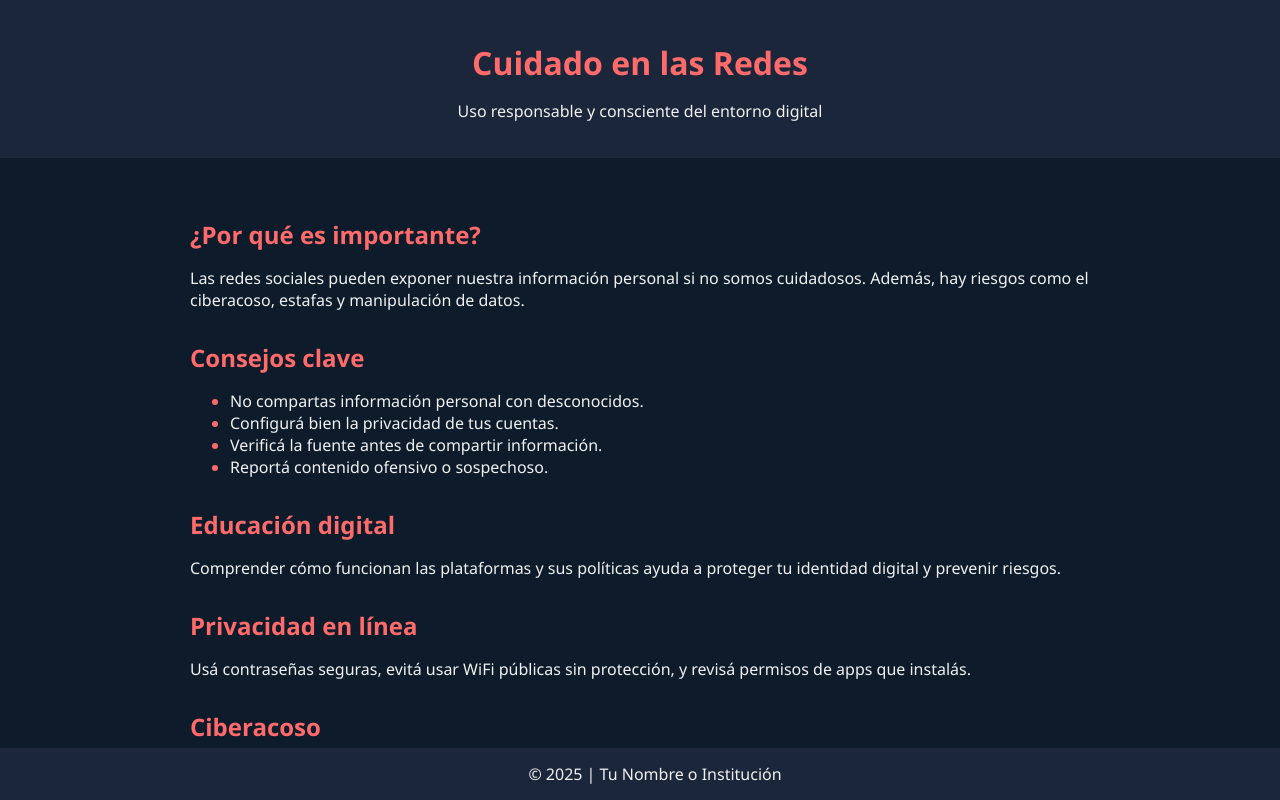
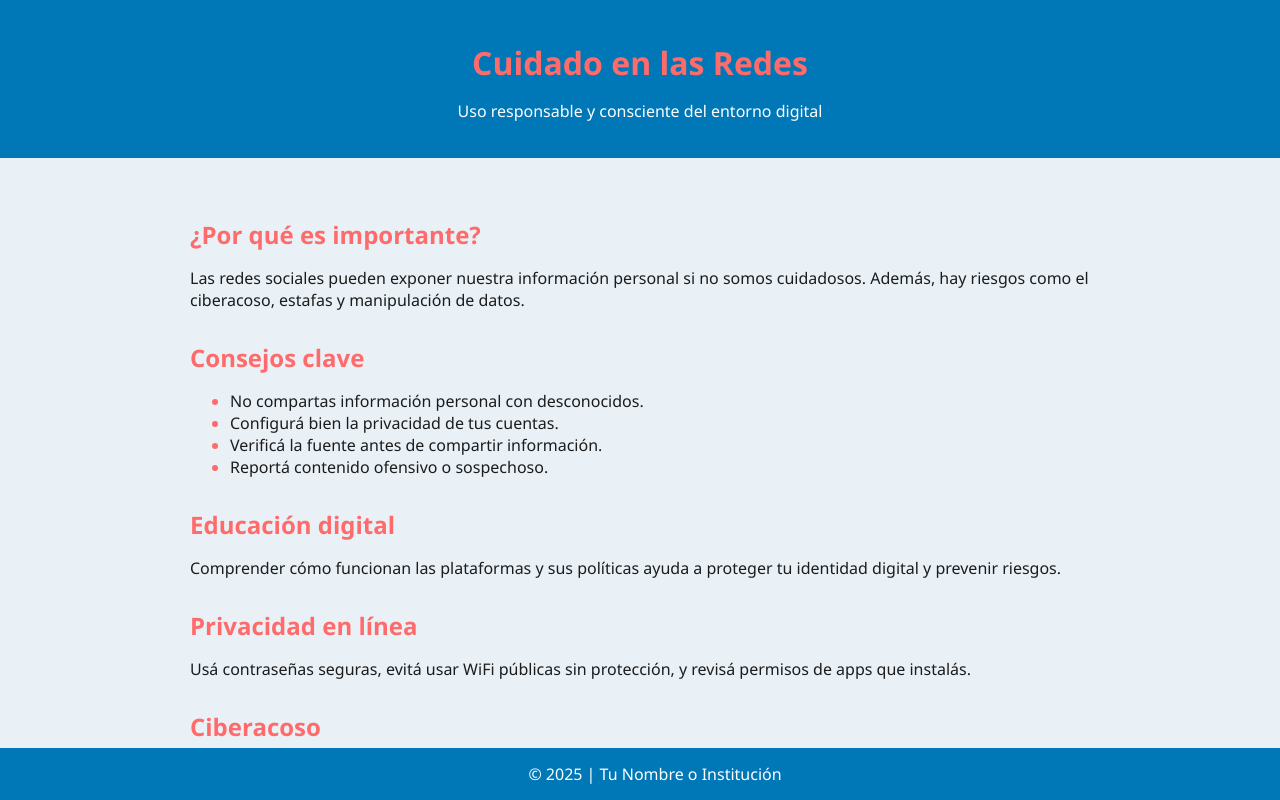
Before and after one commit to UYjefry/Biologia, a plain HTML site: page index.html in a window 1280 px wide. Shown: the top 800 px of the page. Drawn offline with nearby package versions, Linux system fonts and the light colour scheme.

Commit message:
Update index.html

```diff
--- a/index.html
+++ b/index.html
@@ -5,28 +5,17 @@
   <meta name="viewport" content="width=device-width, initial-scale=1.0"/>
   <title>Cuidado en las Redes</title>
 
-  <!-- Estilos CSS -->
   <style>
-    #tsparticles {
-      position: fixed;
-      top: 0;
-      left: 0;
-      width: 100%;
-      height: 100%;
-      z-index: 9999;
-      pointer-events: none;
-    }
-
     body {
       font-family: 'Segoe UI', sans-serif;
       margin: 0;
       padding: 0;
-      background-color: #0d1b2a;
-      color: #f1f1f1;
+      background-color: #e9f1f7; /* Fondo claro y suave */
+      color: #1c1c1c;
     }
     header {
-      background-color: #1b263b;
-      color: #f1f1f1;
+      background-color: #0077b6;
+      color: #ffffff;
       padding: 20px;
       text-align: center;
     }
@@ -40,11 +29,11 @@
     }
     h1, h2 {
       margin-bottom: 10px;
-      color: #ff6b6b;
+      color: #ff6b6b; /* Acento llamativo */
     }
     footer {
-      background-color: #1b263b;
-      color: #f1f1f1;
+      background-color: #0077b6;
+      color: #ffffff;
       text-align: center;
       padding: 15px;
       position: fixed;
@@ -61,10 +50,6 @@
 </head>
 <body>
 
-  <!-- Contenedor del efecto -->
-  <div id="tsparticles"></div>
-
-  <!-- Contenido principal -->
   <header>
     <h1>Cuidado en las Redes</h1>
     <p>Uso responsable y consciente del entorno digital</p>
@@ -112,27 +97,27 @@
     </section>
   </main>
 
-  <!-- Partículas efecto galaxia -->
+  <!-- Partículas efecto profesional -->
   <script>
     tsParticles.load("tsparticles", {
-      fullScreen: { enable: false },
-      background: { color: "transparent" },
+      fullScreen: { enable: true },
+      background: { color: "#e9f1f7" }, // fondo claro
       particles: {
-        number: { value: 90 },
+        number: { value: 60 },
         size: { value: { min: 1, max: 3 } },
-        color: { value: ["#00d1ff", "#ff00c3", "#ffffff"] },
+        color: { value: ["#ff6b6b", "#0077b6", "#ffffff"] }, // llamativos
         move: {
           enable: true,
-          speed: 1,
+          speed: 1.5,
           direction: "none",
           outModes: "out"
         },
-        opacity: { value: 0.7 },
+        opacity: { value: 0.6 },
         links: {
           enable: true,
           distance: 120,
-          color: "#ffffff",
-          opacity: 0.2
+          color: "#555555",
+          opacity: 0.3
         }
       }
     });
```
